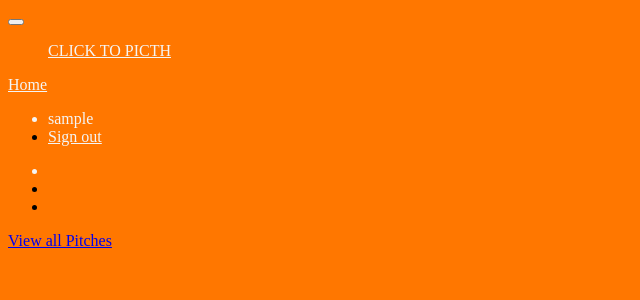
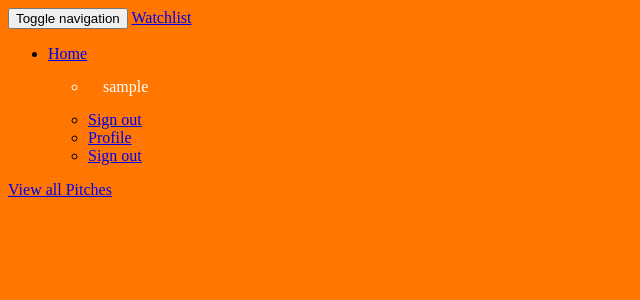
Before and after one commit to nimowairimu/flask-week-3-, a Flask app: page / in a window 1280 px wide. Shown: the top 300 px of the page, without its empty margins (0-640 px from the left). Run offline with Flask 2, Linux system fonts and the light colour scheme; the visitor is signed in with stand-in values (Sample User, id 1); data comes from the database, SQL or seed files in the repository; data that the repository does not hold is empty; some libraries are stand-ins or nearby versions; some web fonts are replaced.

Commit message:
Add updates.

```diff
--- a/app/templates/index.html
+++ b/app/templates/index.html
@@ -6,7 +6,7 @@
         <div class="row">
             <div class="col-md-12">
                 {% if current_user.is_authenticated%}
-                <a id="start" class="btn btn-success animated infinite flash" href="{{url_for('home.index')}}">View all Pitches</a>
+                <a id="start" class="btn btn-success animated infinite flash" href="{{url_for('main.index')}}">View all Pitches</a>
                 {% else %}
                 <a id="start" class="btn btn-success animated infinite flash" href="{{url_for('auth.login')}}">Sign In</a>
                 {% endif %}
--- a/app/templates/navbar.html
+++ b/app/templates/navbar.html
@@ -1,40 +1,31 @@
-<div class="navbar navbar-dark bg-primary" role="navigation">
-  <div class="container"style="display: inline;">
+<div class="navbar navbar-inverse" role="navigation">
       <div class="navbar-header">
           <button type="button" class="navbar-toggle" data-toggle="collapse" data-target=".navbar-collapse">
-            <span class="sr-only"></span>
+            <span class="sr-only">Toggle navigation</span>
             <span class="icon-bar"></span>
             <span class="icon-bar"></span>
             <span class="icon-bar"></span>
           </button>
-          <ul>
-          <a style="text-align: center; display:inline; color:  whitesmoke;" class="navbar-brand" href="/pitches/new/"> CLICK TO PICTH</a>
-          </ul>
+          <a class="navbar-brand" href="/"> Watchlist </a>
       </div>
-      <div class="navbar-nav">
-          <a style="text-align: center; color: whitesmoke;" class="navbar-brand" href="/"> Home </a>
-
-      </div>
-
       <div class="navbar-collapse collapse">
+          <ul class="nav navbar-nav">
+              <li><a href="/">Home</a></li>
               <ul class="nav navbar-nav navbar-right">
                   {% if current_user.is_authenticated %}
-        <li style="color:whitesmoke">{{current_user.username}}</li>
-        <li><a style="color: whitesmoke;"  href="{{url_for('auth.logout')}}">Sign out</a></li>
+                  <li style="color:white;padding:15px;">{{current_user.username}}</li>
+                  <li><a href="{{url_for('auth.logout')}}">Sign out</a></li>
                   {% else %}
-        <li><a style="color: whitesmoke;display: inline;" href="{{url_for('auth.login')}}">Sign in</a></li>
+                  <li><a href="{{url_for('auth.login')}}">Sign in</a></li>
+                  {%endif%}
+              </ul>
+              <ul class="nav navbar-nav navbar-right">
+                  {% if current_user.is_authenticated %}
+                  <li><a href="{{url_for('main.profile',uname=current_user.username)}}">Profile</a></li>
+                  <li><a href="{{url_for('auth.logout')}}">Sign out</a></li>
+                  {% else %}
+                  <li><a href="{{url_for('auth.login')}}">Sign in</a></li>
                   {%endif%}
               </ul>
       </div>
-
-
-    <div class="navbar-collapse collapse">
-        <ul class="nav navbar-nav navbar-right">
-          <li style="color:whitesmoke"></li>
-          <li><a style="color: whitesmoke;"  href="{{url_for('auth.logout')}}"></a></li>
-          <li><a style="color: whitesmoke;" href="{{url_for('auth.login')}}"></a></li>
-        </ul>
 </div>
-
-</div>
-</div>
```
Lines whose indentation alone changed are shown as unchanged.
